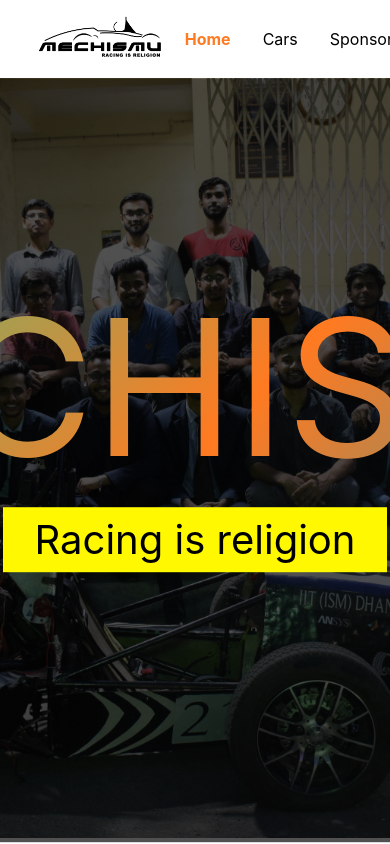
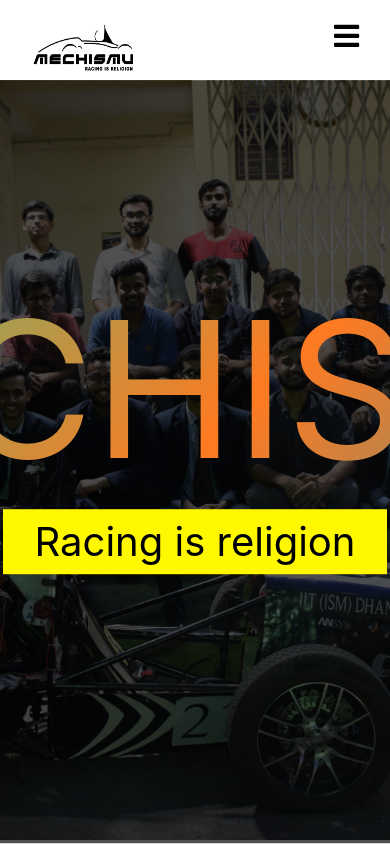
Before and after one commit to Mechismu/Website, a React (Create React App) app: page / in a window 390 px wide. Shown: the top 844 px of the page. Built offline with nearby package versions, Linux system fonts and the light colour scheme.

Commit message:
hamburgermenuadded

```diff
--- a/src/components/Navbar.css
+++ b/src/components/Navbar.css
@@ -1,31 +1,179 @@
-.logo {
-  height: 5vh;
+.navbar {
+  background: #fff;
+  height: 80px;
+  display: flex;
+  justify-content: center;
+  align-items: center;
+  font-size: 1.2rem;
+  position: sticky;
+  top: 0;
+  z-index: 999;
 }
 
-.navbar-logo-wrapper{
+.navbar-container {
+  display: flex;
+  justify-content: space-between;
+  height: 80px;
+}
+
+.cont {
+  z-index: 1;
+  width: 100%;
+  max-width: 1300px;
+  margin-right: auto;
+  margin-left: auto;
+  padding-right: 50px;
+  padding-left: 50px;
+}
+
+.navbar-logo {
+  color: #fff;
+  justify-self: start;
+  cursor: pointer;
+  text-decoration: none;
+  font-size: 2rem;
+  display: flex;
+  align-items: center;
+
+}
+.logo{
+  height: 4rem;
+  width: 12rem;
+}
+
+.navbar-icon {
+  margin-right: 0.5rem;
 
 }
 
-.navbar-wrapper{
+.nav-menu {
   display: flex;
-  justify-content: space-between;
-  padding: 1rem 2rem;
+  align-items: center;
+  justify-content: center;
+  list-style: none;
+  text-align: center;
+  justify-content: end;
 }
 
-.link-wrapper {
-  display: flex;
-  justify-content: space-between;
-  align-items: center;
+.nav-item {
+  height: 80px;
+  border-bottom: 2px solid transparent;
 }
 
-.navbar-link{
-  margin: 0 1rem;
-  text-decoration: none;
-  color: rgb(0, 0, 0);
+.nav-item:hover {
+  border-bottom: 2px solid #f00946;
+  background-color: #bdab9f;
 }
 
-.selected{
-  color: #ff7a21 !important;
-  font-weight: bold;
-  /* border: 10px; */
+.nav-links {
+  color: rgb(0, 0, 0);;
+  display: flex;
+  align-items: center;
+  text-decoration: none;
+  padding: 0.5rem 1rem;
+  height: 100%;
 }
+
+.fa-bars {
+  color: rgb(20, 19, 19);
+}
+
+.menu-icon {
+  display: none;
+}
+
+@media screen and (max-width: 960px) {
+
+  .NavbarItems {
+    position: relative;
+  }
+
+  .nav-menu {
+    display: flex;
+    flex-direction: column;
+    width: 100%;
+    height: 90vh;
+    position: absolute;
+    top: 80px;
+    left: -100%;
+    opacity: 1;
+    transition: all 0.5s ease;
+  }
+
+  .nav-menu.active {
+    background: #fff;
+    left: 0;
+
+    opacity: 1;
+    transition: all 0.6s ease;
+    z-index: 1;
+    height: 55vh;
+    top:4rem;
+    text-align: center;
+    width: 100vw;
+    display: flex;
+    align-items: center;
+    justify-content: space-around;
+    flex-wrap: nowrap;
+  }
+  .nav-menu.active li{
+    text-align: center;
+
+  }
+
+  .nav-links {
+    text-align: center;
+    padding: 2rem;
+    width: 100%;
+    display: table;
+  }
+
+  .nav-links:hover {
+    color: #ff7a21 !important;
+    transform: scale(1.2);
+    transition: all 0.3s ease;
+  }
+
+  .nav-item:hover {
+    border: none;
+  }
+
+  .nav-item {
+    width: 100%;
+  }
+
+  .navbar-logo {
+    position: absolute;
+    top: 0;
+    left: 0;
+    transform: translate(25%, 50%);
+  }
+
+  .menu-icon {
+    display: block;
+    position: absolute;
+    top: 0;
+    right: 0;
+    transform: translate(-100%, 60%);
+    font-size: 1.8rem;
+    cursor: pointer;
+    color: black;
+  }
+
+  .fa-times {
+    color: rgb(29, 26, 26);
+    font-size: 2rem;
+  }
+
+  .nav-btn {
+    display: flex;
+    justify-content: center;
+    align-items: center;
+    width: 100%;
+    height: 120px;
+  }
+  .logo{
+    height: 3rem;
+    width: 7rem;
+  }
+}
--- a/src/components/Navbar.js
+++ b/src/components/Navbar.js
@@ -1,58 +1,91 @@
-import React, { useState } from "react";
-import { NavLink } from "react-router-dom";
+import React, { useState, useEffect } from 'react';
+import { NavLink } from 'react-router-dom';
+import './Navbar.css';
 import ASSETS from "../assets/Assets";
-import "./Navbar.css";
+import { FaBars, FaTimes } from 'react-icons/fa';
 
 export default function Navbar({ currScreen }) {
+  const [click, setClick] = useState(false);
+  const [button, setButton] = useState(true);
+
+  const handleClick = () => setClick(!click);
+  const closeMobileMenu = () => setClick(false);
+
+  const showButton = () => {
+    if (window.innerWidth <= 960) {
+      setButton(false);
+    } else {
+      setButton(true);
+    }
+  };
+
+  useEffect(() => {
+    showButton();
+    window.addEventListener('resize', showButton);
+   return ()=>{
+      window.removeEventListener('resize',showButton);
+    }
+  }, []);
+
+
   return (
-    <div className="navbar-wrapper">
-      <div className="navbar-logo-wrapper">
+    <>
+        <nav className='navbar'>
+          <div className='navbar-container cont'>
+            <NavLink to='/' className='navbar-logo' onClick={closeMobileMenu}>
+
             <img className="logo" src={ASSETS.logo} />
+            </NavLink>
+            <div className='menu-icon' onClick={handleClick}>
+              {click ? <FaTimes /> : <FaBars />}
             </div>
-      <div className="link-wrapper">
-        <NavLink
-          className={currScreen === "" ? "navbar-link selected" : "navbar-link"}
-          to="/"
-        >
+            <ul className={click ? 'nav-menu active' : 'nav-menu'}>
+              <li className='nav-item'>
+                <NavLink to='/' className='nav-links' onClick={closeMobileMenu}>
                   Home
                 </NavLink>
+              </li>
+              <li className='nav-item'>
                 <NavLink
-          className={
-            currScreen === "our-projects"
-              ? "navbar-link selected"
-              : "navbar-link"
-          }
-          to="/our-projects"
+                  to='/our-projects'
+                  className='nav-links'
+                  onClick={closeMobileMenu}
                 >
                   Cars
                 </NavLink>
+              </li>
+              <li className='nav-item'>
                 <NavLink
-          className={
-            currScreen === "our-sponsors"
-              ? "navbar-link selected"
-              : "navbar-link"
-          }
-          to="/our-sponsors"
+                  to='/our-sponsors'
+                  className='nav-links'
+                  onClick={closeMobileMenu}
                 >
-          Sponsors
+                  Our Sponsors
                 </NavLink>
+              </li>
+              <li className='nav-item'>
                 <NavLink
-          className={
-            currScreen === "team" ? "navbar-link selected" : "navbar-link"
-          }
-          to="/team"
+                  to='/team'
+                  className='nav-links'
+                  onClick={closeMobileMenu}
                 >
                   Team
                 </NavLink>
+              </li>
+              <li className='nav-item'>
                 <NavLink
-          className={
-            currScreen === "contact-us" ? "navbar-link selected" : "navbar-link"
-          }
-          to="/contact-us"
+                  to='/contact-us'
+                  className='nav-links'
+                  onClick={closeMobileMenu}
                 >
-          Contact us
+                  Contact-Us
                 </NavLink>
+              </li>
+
+            </ul>
           </div>
-    </div>
+        </nav>
+
+    </>
   );
 }
```
Lines whose indentation alone changed are shown as unchanged.
